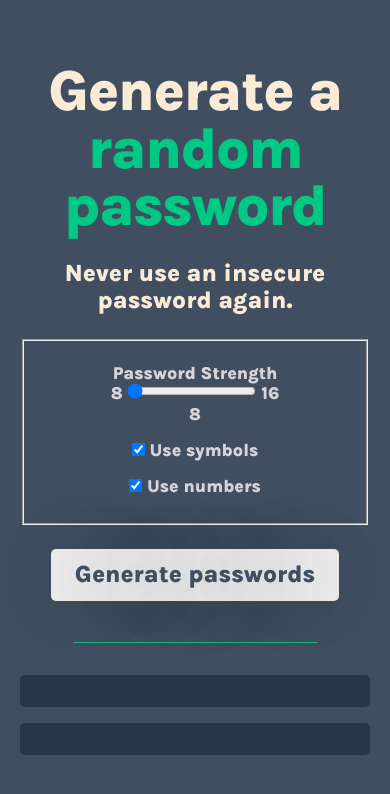
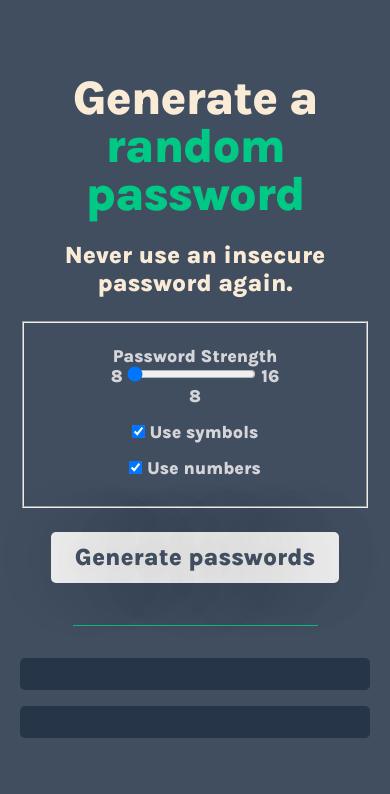
Before and after one commit to danielSafonyan/password-generator, a website built with Vite: page index.html in a window 390 px wide. Built offline with nearby package versions, Linux system fonts and the light colour scheme.

Commit message:
Added responsive layot

```diff
--- a/responsive_style.css
+++ b/responsive_style.css
@@ -21,8 +21,8 @@ body {
 }
 
 .hero-title {
-    font-size: 3.6rem;
-    line-height: 3.6rem;
+    font-size: 3rem;
+    line-height: 3rem;
     letter-spacing: -0.025em;
     color: #00c986;
     margin-bottom: 0;
```
